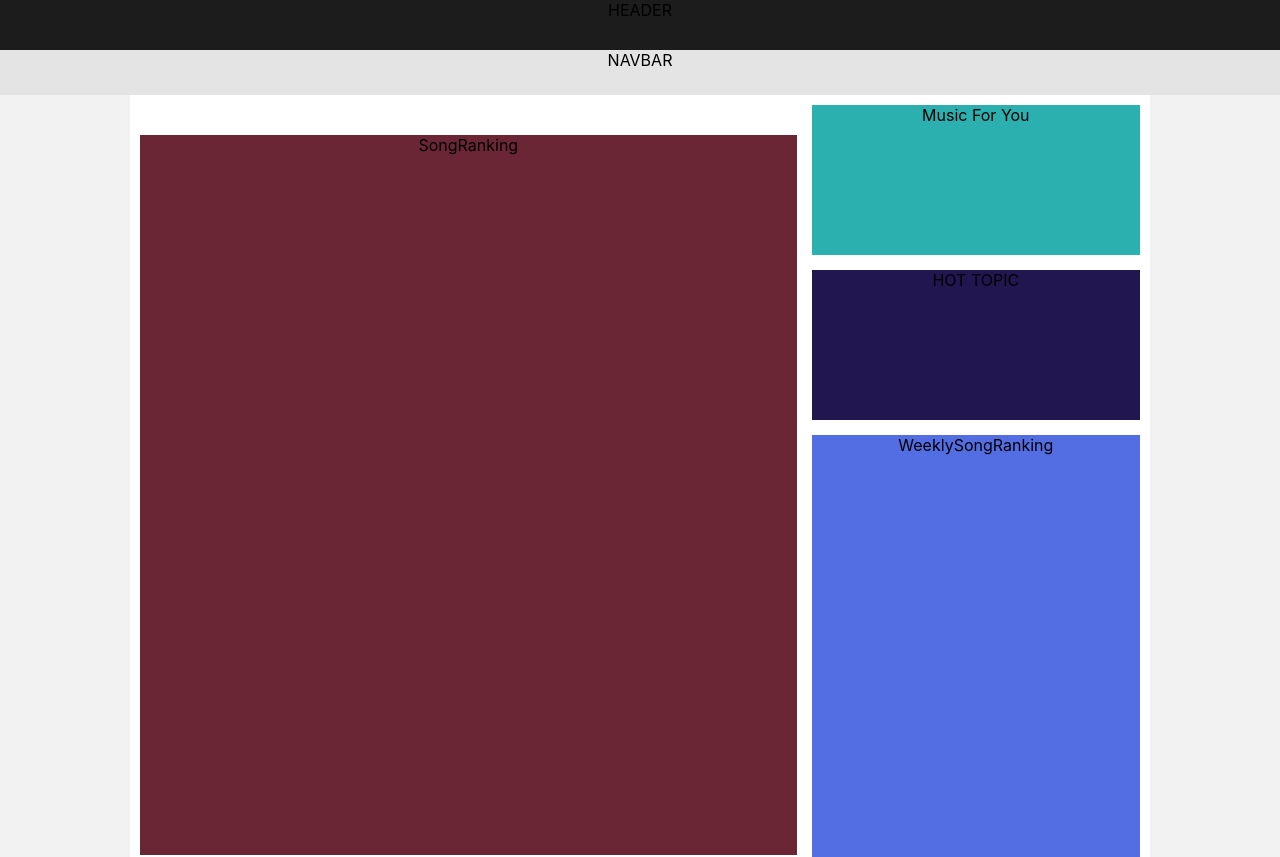
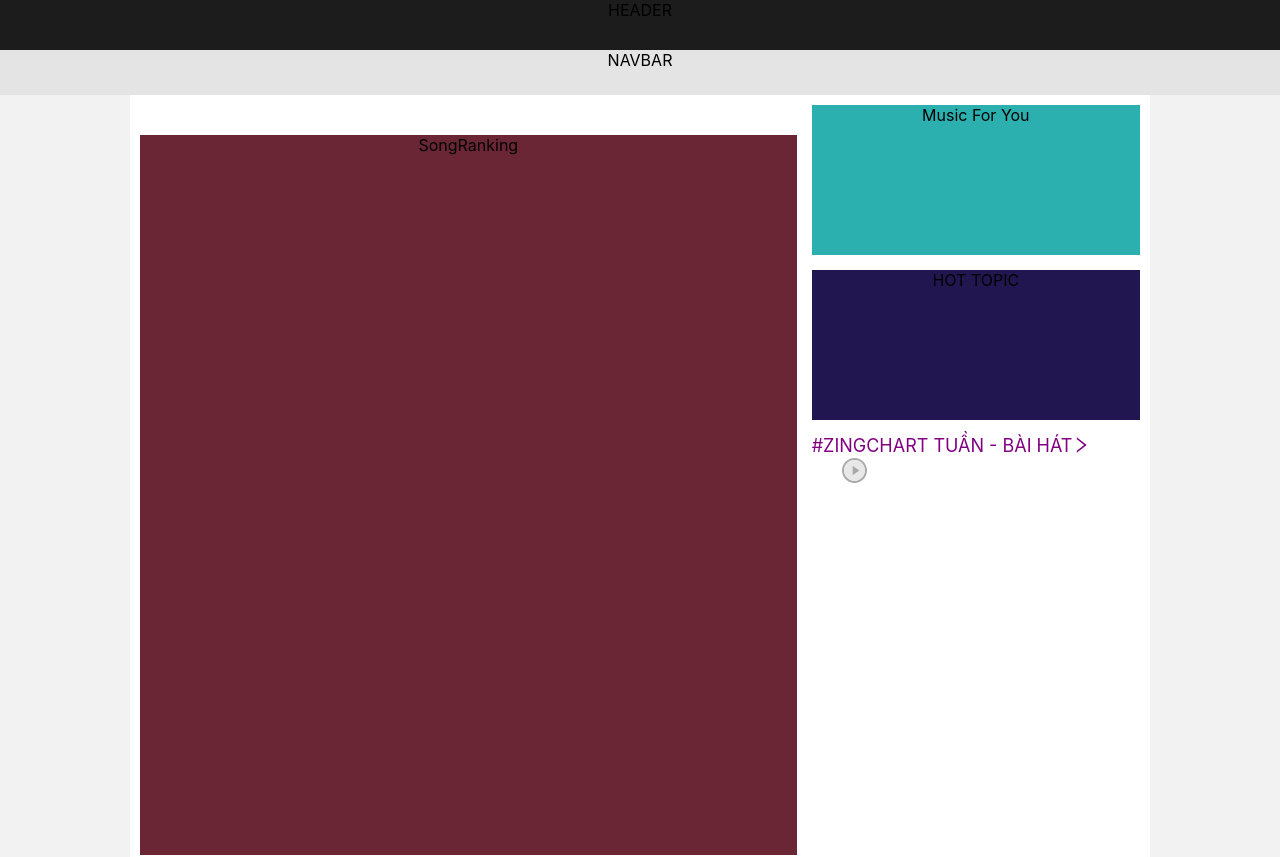
Before and after one commit to kimthaohuynhthi/ZingMP3-Clone, a React (Create React App) app: page / in a window 1280 px wide. Shown: the top 857 px of the page. Built offline with nearby package versions, Linux system fonts and the light colour scheme.

Commit message:
add title component, datasource menu

```diff
--- a/package.json
+++ b/package.json
@@ -3,9 +3,11 @@
   "version": "0.1.0",
   "private": true,
   "dependencies": {
+    "@ant-design/icons": "^4.7.0",
     "@testing-library/jest-dom": "^5.11.4",
     "@testing-library/react": "^11.1.0",
     "@testing-library/user-event": "^12.1.10",
+    "classnames": "^2.3.1",
     "node-sass": "^5.0.0",
     "postcss-scss": "^4.0.2",
     "prop-types": "^15.7.2",
--- a/src/App.css
+++ b/src/App.css
@@ -1,3 +1,8 @@
+body {
+  font-family: "SF Pro Text", "SF Pro Icons", "Helvetica Neue", "Helvetica",
+    "Arial", sans-serif;
+}
+
 .App {
   text-align: center;
 }
--- a/src/HomePage/WeeklySongRanking/index.jsx
+++ b/src/HomePage/WeeklySongRanking/index.jsx
@@ -1,9 +1,17 @@
-//libs
+// libs
 import React from "react";
-//others
+// components
+import Title from "../../components/Title";
+// others
 import "./style.scss";
 
 const WeeklySongRanking = () => (
-  <div className="weekly-song-ranking-wrapper">WeeklySongRanking</div>
+  <div className="weekly-song-ranking-wrapper">
+    <Title
+      titleName="#ZINGCHART TUẦN - BÀI HÁT"
+      fontSize="18px"
+      isShow="true"
+    />
+  </div>
 );
 export default WeeklySongRanking;
--- a/src/HomePage/WeeklySongRanking/style.scss
+++ b/src/HomePage/WeeklySongRanking/style.scss
@@ -1,4 +1,4 @@
 .weekly-song-ranking-wrapper {
-  background-color: #536de2;
+
   grid-area: weekly-song-ranking;
 }
--- /dev/null
+++ b/src/components/MenuZingChart/style.scss
@@ -0,0 +1,32 @@
+.menu-zingchart-wrapper {
+    display: flex;
+    width: 100%;
+    margin-bottom: 0px;
+    padding: 0px;
+    li {
+        width: 33.3%;
+        height: 42px;
+        list-style: none;
+        text-align: center;
+        a {
+            display: block;
+            width: 100%;
+            height: 100%;
+            border-top: 2px solid #ECF0F1;
+            background: #ecf0f1;
+            text-align: center;
+            font-size: 16px;
+            line-height: 42px;
+            color: #333;
+            &:hover{
+                border-top: 2px solid #721799;
+            }
+        }
+        .active {
+            border-top: 2px solid #721799;
+            border-right: 1px solid #ddd;
+            border-left: 1px solid #ddd;
+            background: #fff;
+        }
+    }
+}
--- /dev/null
+++ b/src/components/Title/index.js
@@ -0,0 +1,26 @@
+// libs
+import PropTypes from "prop-types";
+import classNames from "classnames";
+import { RightOutlined, PlayCircleTwoTone } from "@ant-design/icons";
+// others
+import "./style.scss";
+
+const Title = ({ titleName, fontSize, isShow }) => (
+  <div className="title-wrapper">
+    <h3 style={{ fontSize }}>
+      <a href="/">
+        {titleName}
+        <RightOutlined />
+      </a>
+      <a href="/" className={classNames("play-icon", { show: isShow })}>
+        <PlayCircleTwoTone twoToneColor="darkgray" />
+      </a>
+    </h3>
+  </div>
+);
+Title.propTypes = {
+  titleName: PropTypes.string,
+  fontSize: PropTypes.string,
+  isShow: PropTypes.string,
+};
+export default Title;
--- /dev/null
+++ b/src/components/Title/style.scss
@@ -0,0 +1,25 @@
+.title-wrapper {
+    text-align: left;
+    h3 {
+        margin: 0px;
+    }
+    a{
+        font-weight:lighter;
+        color: purple;
+        text-decoration: none;
+        &:hover {
+            opacity: 0.75;
+            color: purple;
+        }
+    }
+    .play-icon {
+        margin-left: 30px;
+        display: none;
+        &.show{
+
+            display: inline-block;
+            font-size: 25px;
+            color: gray;
+        }
+    }
+}
```
Also changed, not shown: src/components/MenuZingChart/index.js (added, +21 -0 lines), src/dataSources/MenuZingChart/index.js (added, +15 -0 lines), .eslintrc.json, 2 other files (tests, documents, lock files or other folders).
